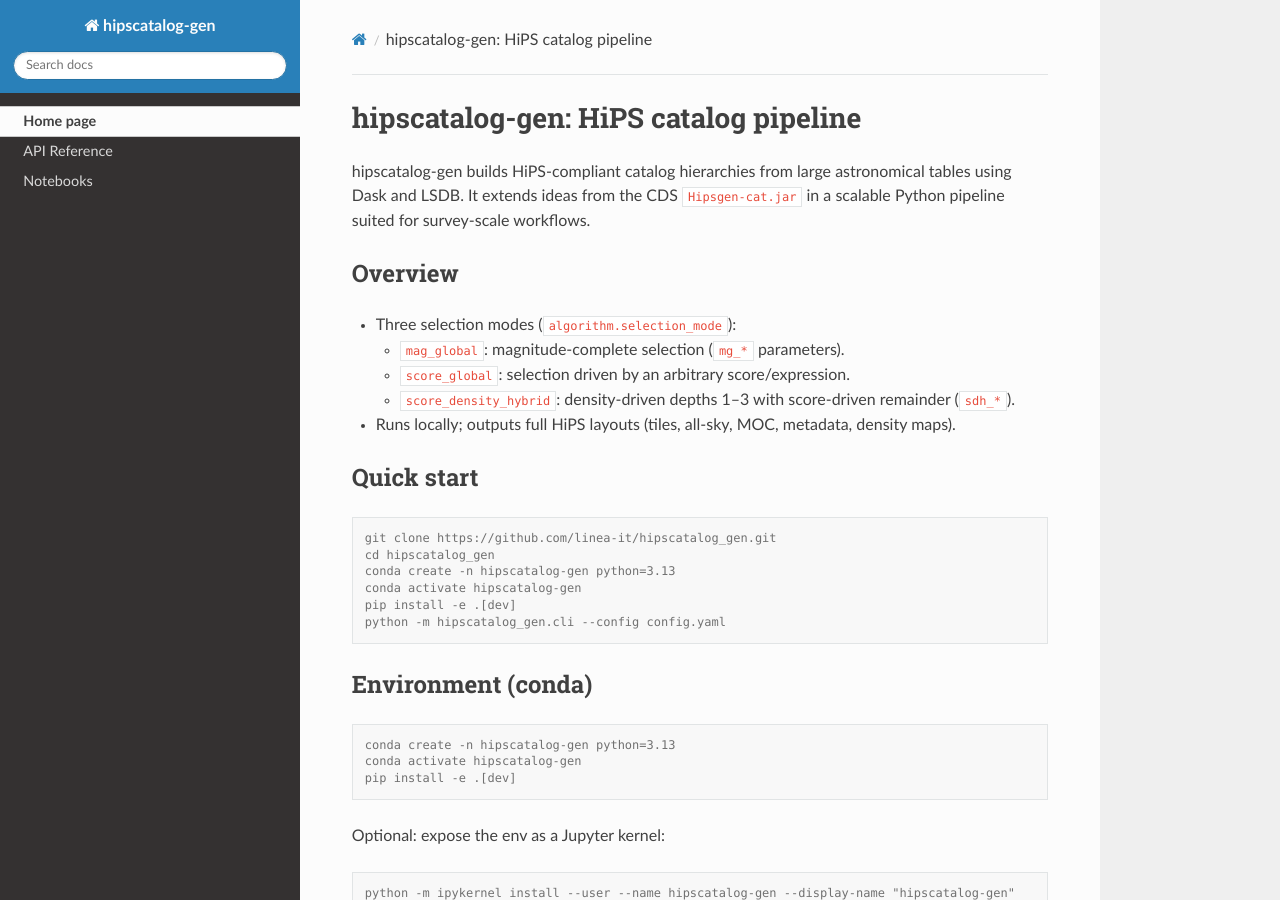
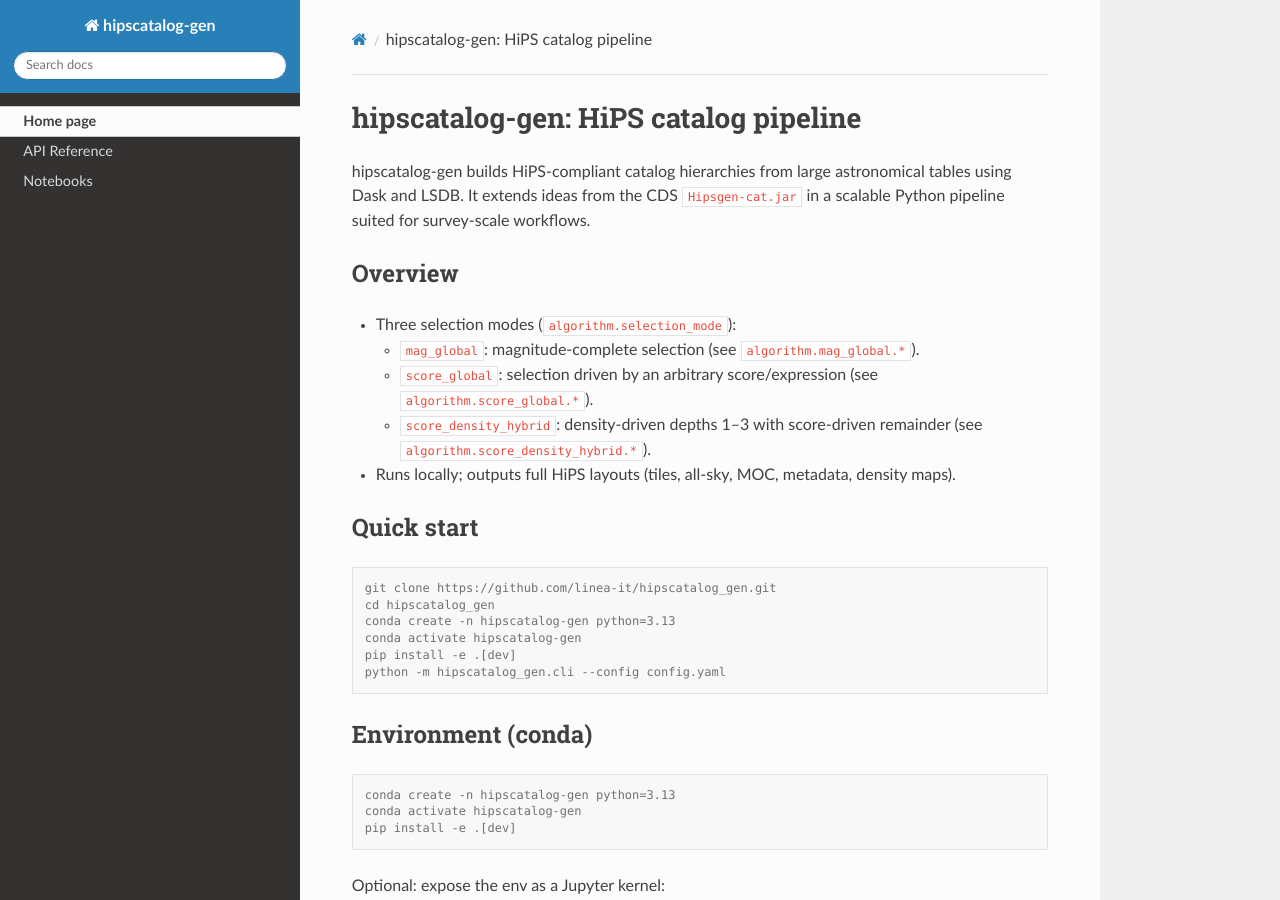
Before and after one commit to linea-it/hipscatalog_gen, a Sphinx documentation site: the page built from docs/index.rst, in a window 1280 px wide and 900 px high. Built offline with Sphinx 7.4.7 and the Read the Docs theme 3.1.0, drawn with Linux system fonts in a browser that asks for light colours.

```diff
--- a/docs/index.rst
+++ b/docs/index.rst
@@ -8,9 +8,9 @@ Overview
 
 - Three selection modes (``algorithm.selection_mode``):
 
-  - ``mag_global``: magnitude-complete selection (``mg_*`` parameters).
-  - ``score_global``: selection driven by an arbitrary score/expression.
-  - ``score_density_hybrid``: density-driven depths 1–3 with score-driven remainder (``sdh_*``).
+  - ``mag_global``: magnitude-complete selection (see ``algorithm.mag_global.*``).
+  - ``score_global``: selection driven by an arbitrary score/expression (see ``algorithm.score_global.*``).
+  - ``score_density_hybrid``: density-driven depths 1–3 with score-driven remainder (see ``algorithm.score_density_hybrid.*``).
 
 - Runs locally; outputs full HiPS layouts (tiles, all-sky, MOC, metadata, density maps).
 
--- a/docs/notebooks.rst
+++ b/docs/notebooks.rst
@@ -4,4 +4,4 @@ Notebooks
 .. toctree::
    :maxdepth: 1
 
-    Simple Pipeline Run <notebooks/simple-pipeline-run>
+   Simple Pipeline Run <notebooks/simple-pipeline-run>
```
Also changed, not shown: docs/api/hipscatalog_gen.score_density_hybrid.rst (+1 -9 lines), docs/api/hipscatalog_gen.selection.rst (+5 -5 lines), docs/notebooks/intro_notebook.ipynb (deleted), docs/notebooks/simple-pipeline-run.ipynb, 4 other files.
